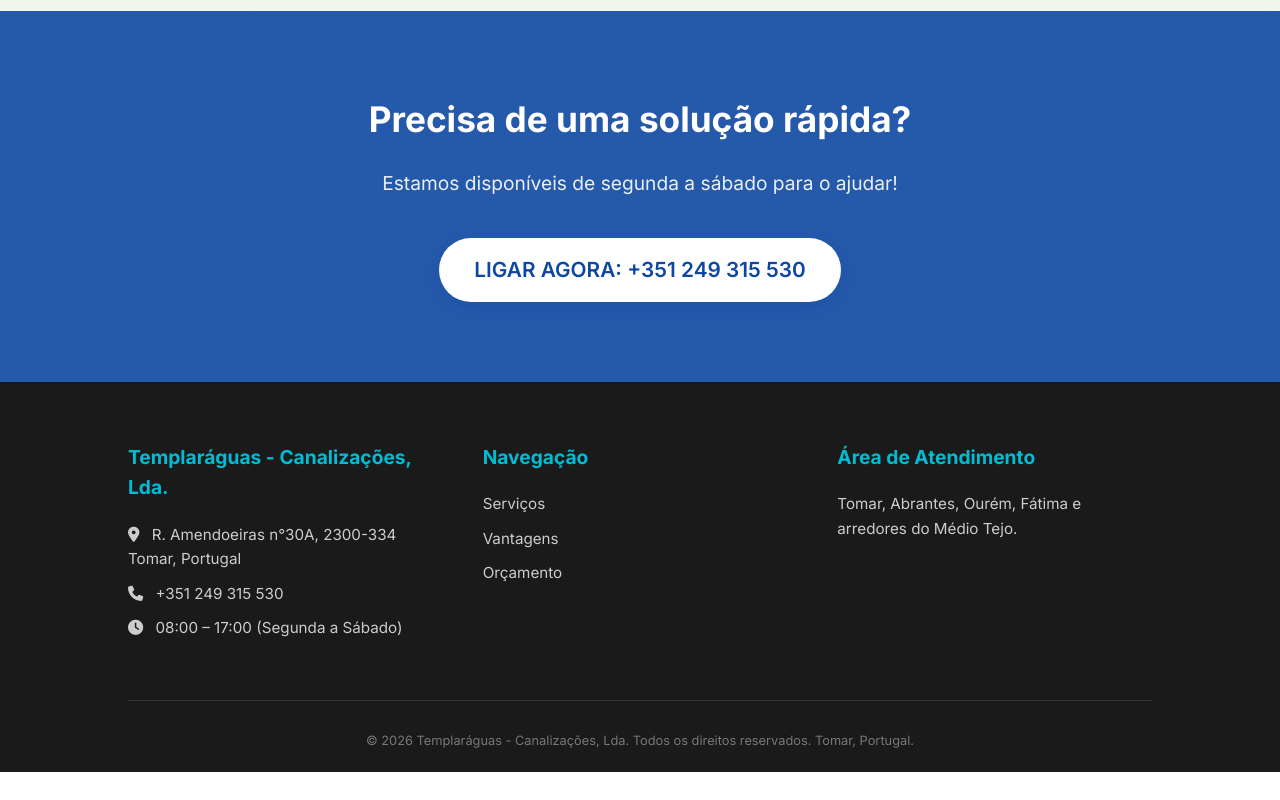
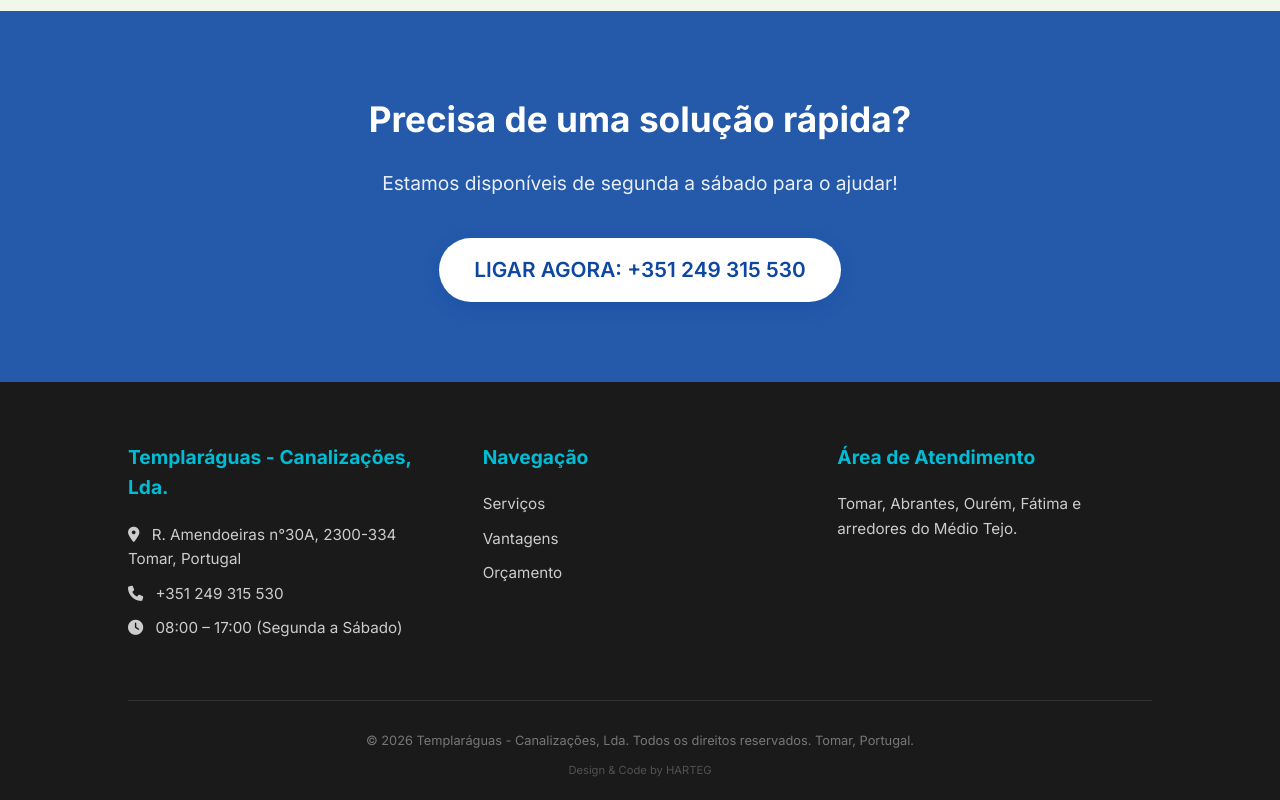
Before and after one commit to AfonsoNunes03/templaaguas, a website built with Vite: page index.html in a window 1280 px wide. Shown: the part 2354-3154 px from the top of the page. Before the commit the page ends 3126 px from the top, so only its background shows below. Built offline with nearby package versions, Linux system fonts and the light colour scheme.

Commit message:
chore: add HARTEG credit to footer

```diff
--- a/index.html
+++ b/index.html
@@ -149,7 +149,8 @@
             </div>
         </div>
         <div class="bottom-bar">
-            &copy; 2026 Templaráguas - Canalizações, Lda. Todos os direitos reservados. Tomar, Portugal.
+            &copy; 2026 Templaráguas - Canalizações, Lda. Todos os direitos reservados. Tomar, Portugal.<br>
+            <span style="opacity: 0.6; font-size: 0.7rem; margin-top: 10px; display: block;">Design & Code by HARTEG</span>
         </div>
     </footer>
 
```
